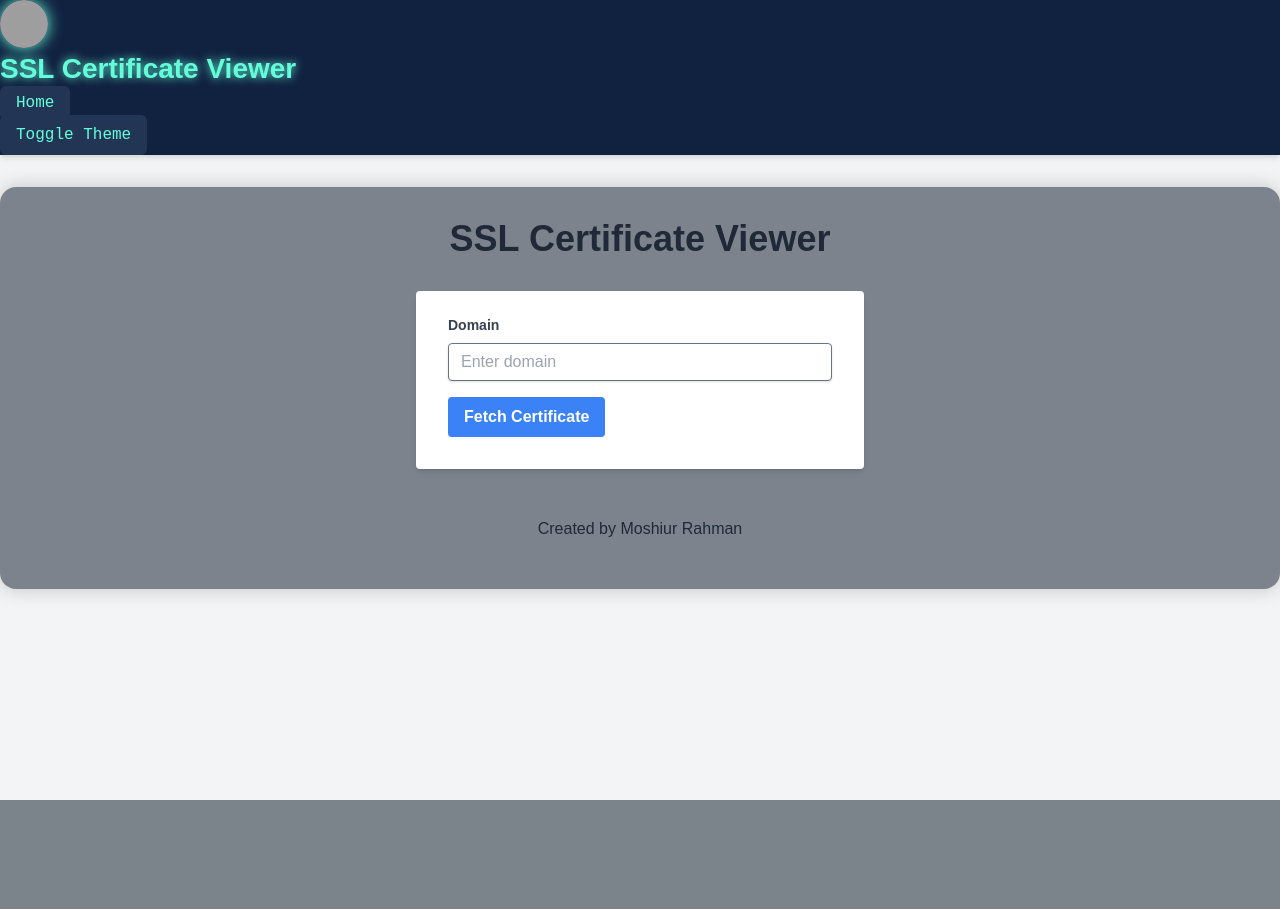
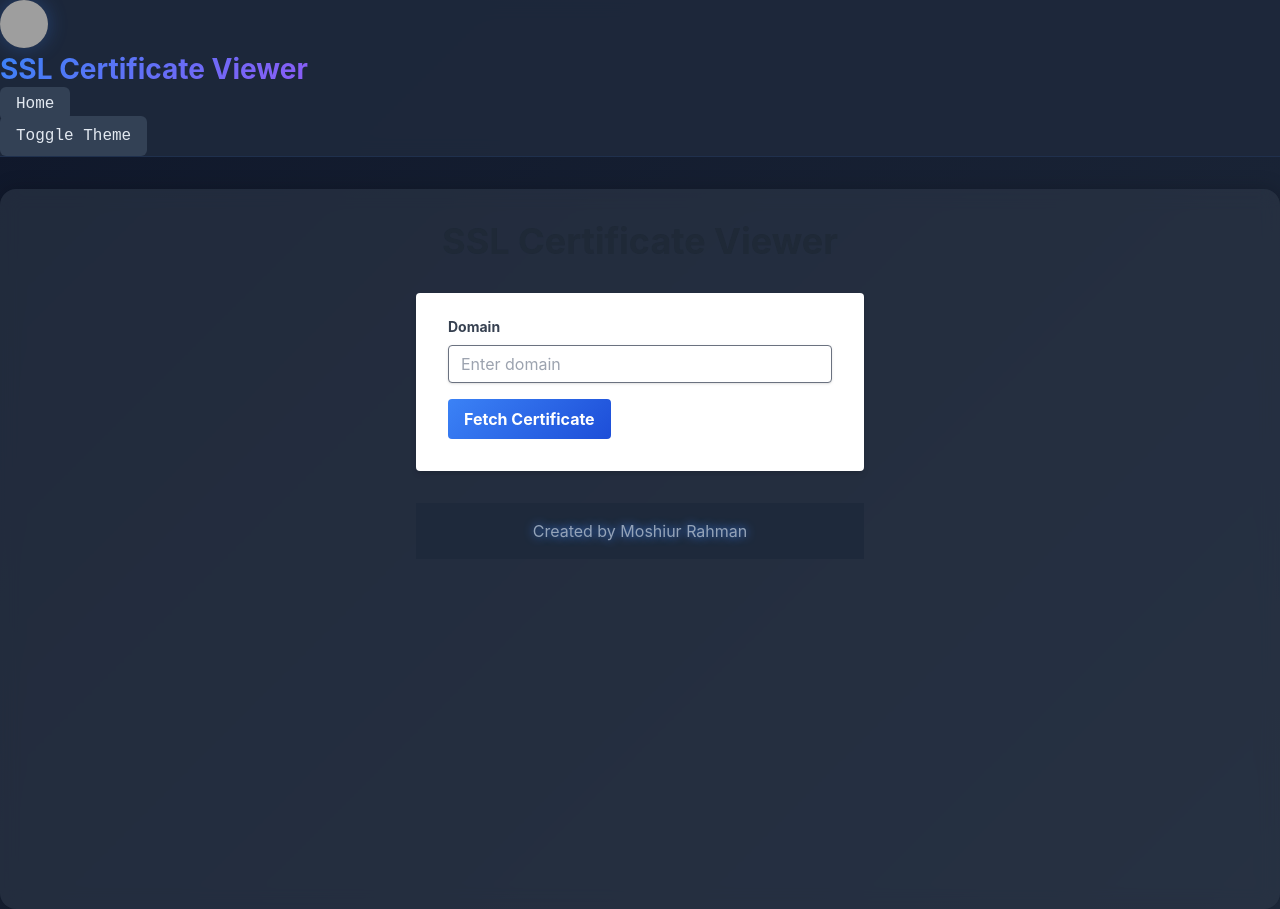
Before and after one commit to mhridoy/get_your_domain_info, a Flask app: page / in a window 1280 px wide. Before the commit the page ends 800 px from the top, so only its background shows below. Run offline with Flask 2, Linux system fonts and the light colour scheme; some libraries are stand-ins or nearby versions; grey boxes are pictures that could not be loaded.

Commit message:
Update static/css/styles.css

```diff
--- a/static/css/styles.css
+++ b/static/css/styles.css
@@ -2,52 +2,323 @@
 @import url("https://cdnjs.cloudflare.com/ajax/libs/flowbite/2.3.0/flowbite.min.css");
 @import url("https://cdnjs.cloudflare.com/ajax/libs/font-awesome/6.0.0-beta3/css/all.min.css");
 
-/* Custom styles for a more visually appealing theme */
+/* Custom styles for the advanced domain intelligence tool */
 :root {
-  --bg-color: #0a192f;
-  --text-color: #64ffda;
-  --header-bg: #112240;
-  --nav-link-bg: #233554;
-  --nav-link-hover: #64ffda;
-  --accent-color: #64ffda;
-  --footer-bg: #112240;
-  --footer-text-color: #64ffda;
+  --bg-color: #0f172a;
+  --text-color: #e2e8f0;
+  --header-bg: #1e293b;
+  --nav-link-bg: #334155;
+  --nav-link-hover: #3b82f6;
+  --accent-color: #3b82f6;
+  --footer-bg: #1e293b;
+  --footer-text-color: #94a3b8;
+  --card-bg: #ffffff;
+  --card-bg-dark: #1e293b;
+  --border-color: #e5e7eb;
+  --border-color-dark: #374151;
 }
 
 body {
-  background-color: var(--bg-color);
+  background: linear-gradient(135deg, #0f172a 0%, #1e293b 100%);
   color: var(--text-color);
-  font-family: 'Nunito', sans-serif;
+  font-family: 'Inter', system-ui, -apple-system, sans-serif;
+  min-height: 100vh;
   overflow-x: hidden;
 }
 
+/* Header Styles */
 .app-header {
-  background-color: var(--header-bg);
+  background: rgba(30, 41, 59, 0.95);
+  backdrop-filter: blur(10px);
+  border-bottom: 1px solid rgba(59, 130, 246, 0.1);
   color: var(--text-color);
-  box-shadow: 0 4px 6px -1px rgba(0, 0, 0, 0.1), 0 2px 4px -1px rgba(0, 0, 0, 0.06);
 }
 
 .app-logo-image {
   width: 3rem;
   height: 3rem;
   border-radius: 50%;
-  margin-right: 0.5rem;
-  box-shadow: 0 0 15px var(--accent-color);
+  margin-right: 0.75rem;
+  box-shadow: 0 0 20px rgba(59, 130, 246, 0.3);
   transition: all 0.3s ease;
 }
 
 .app-logo-image:hover {
-  transform: scale(1.1);
-  box-shadow: 0 0 25px var(--accent-color);
+  transform: scale(1.05) rotate(5deg);
+  box-shadow: 0 0 30px rgba(59, 130, 246, 0.5);
 }
 
 .app-title {
   font-size: 1.75rem;
   font-weight: 700;
-  text-shadow: 0 0 10px var(--accent-color);
+  background: linear-gradient(135deg, #3b82f6, #8b5cf6);
+  -webkit-background-clip: text;
+  background-clip: text;
+  -webkit-text-fill-color: transparent;
 }
 
+/* Desktop navigation styles */
 .desktop-nav-link {
+  font-family: 'Courier New', monospace;
+  background-color: var(--nav-link-bg);
+  color: var(--text-color);
+  padding: 0.5rem 1rem;
+  border-radius: 0.375rem;
+  transition: all 0.3s ease;
+  position: relative;
+  overflow: hidden;
+}
+
+.desktop-nav-link:hover {
+  background-color: var(--nav-link-hover);
+  color: var(--bg-color);
+  transform: translateY(-2px);
+  box-shadow: 0 4px 8px rgba(100, 255, 218, 0.3);
+}
+
+/* Mobile navigation styles */
+.mobile-nav-link {
+  font-family: 'Courier New', monospace;
+  background-color: var(--nav-link-bg);
+  color: var(--text-color);
+  padding: 0.75rem 1rem;
+  border-radius: 0.375rem;
+  transition: all 0.3s ease;
+  display: block;
+  text-align: center;
+  margin-bottom: 0.5rem;
+}
+
+.mobile-nav-link:hover {
+  background-color: var(--nav-link-hover);
+  color: var(--bg-color);
+  transform: scale(1.05);
+}
+
+/* Tab Styles */
+.tab-button {
+  transition: all 0.3s ease;
+  font-weight: 500;
+  padding: 0.75rem 1rem;
+}
+
+.tab-button:hover {
+  background-color: rgba(59, 130, 246, 0.1);
+  border-radius: 0.5rem 0.5rem 0 0;
+}
+
+.tab-button.active {
+  color: #3b82f6 !important;
+  border-color: #3b82f6 !important;
+  background-color: rgba(59, 130, 246, 0.05);
+}
+
+/* Card Styles */
+.shadow-lg {
+  box-shadow: 0 20px 25px -5px rgba(0, 0, 0, 0.1), 0 10px 10px -5px rgba(0, 0, 0, 0.04);
+  border: 1px solid rgba(255, 255, 255, 0.1);
+}
+
+.dark .shadow-lg {
+  box-shadow: 0 20px 25px -5px rgba(0, 0, 0, 0.3), 0 10px 10px -5px rgba(0, 0, 0, 0.1);
+  border: 1px solid rgba(255, 255, 255, 0.05);
+}
+
+/* Progress Bar Styles */
+#progress-bar {
+  background: linear-gradient(90deg, #3b82f6, #8b5cf6, #ec4899);
+  background-size: 200% 100%;
+  animation: shimmer 2s infinite;
+}
+
+@keyframes shimmer {
+  0% { background-position: -200% 0; }
+  100% { background-position: 200% 0; }
+}
+
+/* Score Cards */
+.score-card {
+  transition: all 0.3s ease;
+  position: relative;
+  overflow: hidden;
+}
+
+.score-card:hover {
+  transform: translateY(-2px);
+  box-shadow: 0 25px 50px -12px rgba(0, 0, 0, 0.25);
+}
+
+.score-card::before {
+  content: '';
+  position: absolute;
+  top: 0;
+  left: -100%;
+  width: 100%;
+  height: 100%;
+  background: linear-gradient(90deg, transparent, rgba(255, 255, 255, 0.1), transparent);
+  transition: left 0.5s;
+}
+
+.score-card:hover::before {
+  left: 100%;
+}
+
+/* Form Styles */
+input[type="text"] {
+  transition: all 0.3s ease;
+}
+
+input[type="text"]:focus {
+  transform: translateY(-1px);
+  box-shadow: 0 10px 25px rgba(59, 130, 246, 0.1);
+}
+
+button[type="submit"] {
+  background: linear-gradient(135deg, #3b82f6, #1d4ed8);
+  transition: all 0.3s ease;
+  position: relative;
+  overflow: hidden;
+}
+
+button[type="submit"]:hover {
+  background: linear-gradient(135deg, #1d4ed8, #1e40af);
+  transform: translateY(-1px);
+  box-shadow: 0 10px 25px rgba(59, 130, 246, 0.3);
+}
+
+button[type="submit"]:disabled {
+  opacity: 0.7;
+  cursor: not-allowed;
+}
+
+/* Status Indicators */
+.status-good {
+  color: #10b981;
+}
+
+.status-warning {
+  color: #f59e0b;
+}
+
+.status-error {
+  color: #ef4444;
+}
+
+/* Email and Code Display */
+code {
+  background-color: rgba(59, 130, 246, 0.1);
+  border: 1px solid rgba(59, 130, 246, 0.2);
+  border-radius: 0.375rem;
+  padding: 0.25rem 0.5rem;
+  font-family: 'Monaco', 'Menlo', 'Ubuntu Mono', monospace;
+}
+
+.dark code {
+  background-color: rgba(59, 130, 246, 0.05);
+  border-color: rgba(59, 130, 246, 0.1);
+}
+
+/* Footer styles */
+.moonlit-accent {
+  text-shadow: 0 0 10px var(--accent-color);
+  color: var(--footer-text-color);
+}
+
+.bg-footer-bg {
+  background-color: var(--footer-bg);
+}
+
+.text-footer-text-color {
+  color: var(--footer-text-color);
+}
+
+/* Main content area */
+.main-content {
+  min-height: calc(100vh - 80px);
+  padding-top: 2rem;
+}
+
+/* Responsive Design */
+@media (max-width: 768px) {
+  .app-title {
+    font-size: 1.5rem;
+  }
+
+  .tab-button {
+    font-size: 0.875rem;
+    padding: 0.5rem 0.75rem;
+  }
+
+  .container {
+    padding-left: 1rem;
+    padding-right: 1rem;
+  }
+}
+
+/* Animation Classes */
+.fade-in {
+  animation: fadeIn 0.5s ease-in;
+}
+
+@keyframes fadeIn {
+  from { opacity: 0; transform: translateY(10px); }
+  to { opacity: 1; transform: translateY(0); }
+}
+
+.slide-up {
+  animation: slideUp 0.3s ease-out;
+}
+
+@keyframes slideUp {
+  from { transform: translateY(20px); opacity: 0; }
+  to { transform: translateY(0); opacity: 1; }
+}
+
+/* Scrollbar Styling */
+::-webkit-scrollbar {
+  width: 8px;
+}
+
+::-webkit-scrollbar-track {
+  background: #f1f5f9;
+}
+
+::-webkit-scrollbar-thumb {
+  background: #3b82f6;
+  border-radius: 4px;
+}
+
+::-webkit-scrollbar-thumb:hover {
+  background: #1d4ed8;
+}
+
+.dark ::-webkit-scrollbar-track {
+  background: #1e293b;
+}
+
+/* Loading States */
+.loading {
+  position: relative;
+}
+
+.loading::after {
+  content: '';
+  position: absolute;
+  top: 50%;
+  left: 50%;
+  width: 20px;
+  height: 20px;
+  margin: -10px 0 0 -10px;
+  border: 2px solid #3b82f6;
+  border-top: 2px solid transparent;
+  border-radius: 50%;
+  animation: spin 1s linear infinite;
+}
+
+@keyframes spin {
+  0% { transform: rotate(0deg); }
+  100% { transform: rotate(360deg); }
+}
   font-family: 'Courier New', monospace;
   background-color: var(--nav-link-bg);
   color: var(--text-color);
```
